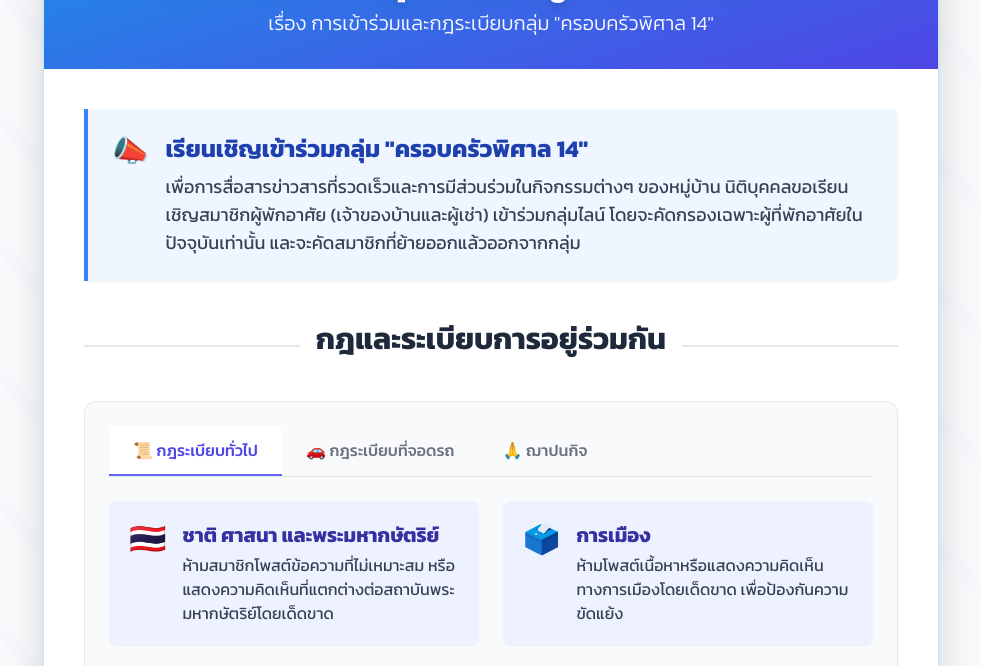
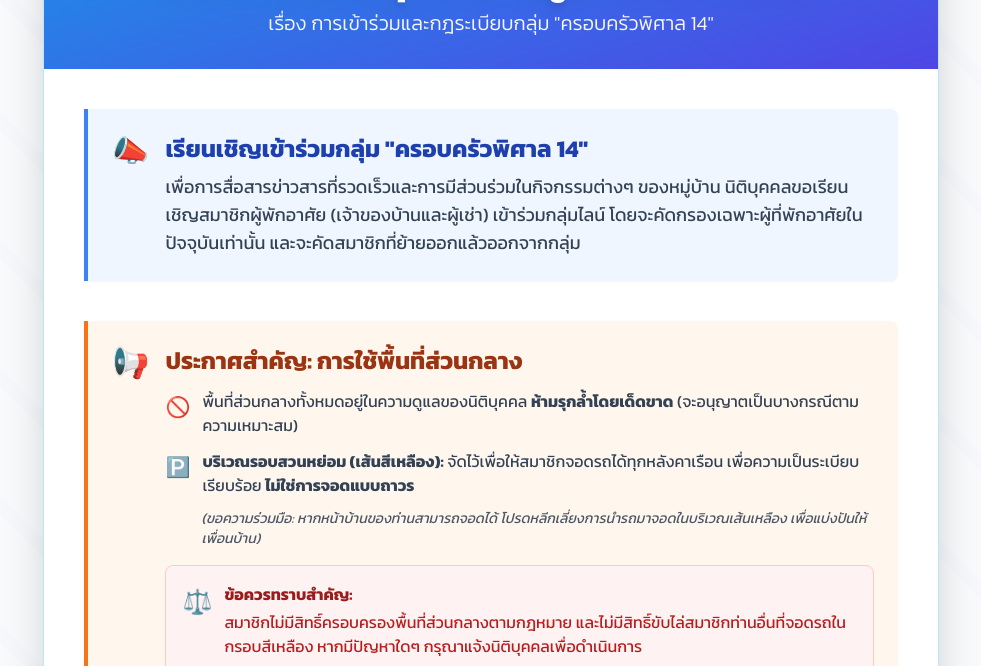
Before and after one commit to nutsom/p14, a plain HTML site: page index.html in a window 1280 px wide. Shown: the part 284-950 px from the top of the page, without its empty margins (149-1130 px from the left). Drawn offline with nearby package versions, Linux system fonts and the light colour scheme.

Commit message:
Update index.html

```diff
--- a/index.html
+++ b/index.html
@@ -75,6 +75,37 @@
                         <p class="text-slate-700 text-lg">
                             เพื่อการสื่อสารข่าวสารที่รวดเร็วและการมีส่วนร่วมในกิจกรรมต่างๆ ของหมู่บ้าน นิติบุคคลขอเรียนเชิญสมาชิกผู้พักอาศัย (เจ้าของบ้านและผู้เช่า) เข้าร่วมกลุ่มไลน์ โดยจะคัดกรองเฉพาะผู้ที่พักอาศัยในปัจจุบันเท่านั้น และจะคัดสมาชิกที่ย้ายออกแล้วออกจากกลุ่ม
                         </p>
+                    </div>
+                </div>
+            </section>
+
+            <!-- REVISED: Special Announcement Section with Emojis --><section class="mb-10">
+                <div class="bg-orange-50 border-l-4 border-orange-500 p-6 rounded-r-lg shadow-sm">
+                    <div class="flex items-start gap-4">
+                        <span class="text-3xl flex-shrink-0">📢</span>
+                        <div>
+                            <h2 class="text-2xl font-bold text-orange-800 mb-3">ประกาศสำคัญ: การใช้พื้นที่ส่วนกลาง</h2>
+                            <ul class="space-y-3 text-slate-700">
+                                <li class="flex items-start gap-3">
+                                    <span class="text-xl mt-1">🚫</span>
+                                    <div class="flex-1">พื้นที่ส่วนกลางทั้งหมดอยู่ในความดูแลของนิติบุคคล <strong>ห้ามรุกล้ำโดยเด็ดขาด</strong> (จะอนุญาตเป็นบางกรณีตามความเหมาะสม)</div>
+                                </li>
+                                <li class="flex items-start gap-3">
+                                    <span class="text-xl mt-1">🅿️</span>
+                                    <div class="flex-1"><strong>บริเวณรอบสวนหย่อม (เส้นสีเหลือง):</strong> จัดไว้เพื่อให้สมาชิกจอดรถได้ทุกหลังคาเรือน เพื่อความเป็นระเบียบเรียบร้อย <strong>ไม่ใช่การจอดแบบถาวร</strong></div>
+                                </li>
+                                <li class="pl-9 text-sm text-gray-600">
+                                    <em>(ขอความร่วมมือ: หากหน้าบ้านของท่านสามารถจอดได้ โปรดหลีกเลี่ยงการนำรถมาจอดในบริเวณเส้นเหลือง เพื่อแบ่งปันให้เพื่อนบ้าน)</em>
+                                </li>
+                            </ul>
+                            <div class="mt-4 bg-red-50 p-4 rounded-lg border border-red-200 flex items-start gap-3">
+                                 <span class="text-2xl flex-shrink-0 mt-1">⚖️</span>
+                                 <div>
+                                    <h3 class="font-bold text-red-800">ข้อควรทราบสำคัญ:</h3>
+                                    <p class="text-red-700 mt-1">สมาชิกไม่มีสิทธิ์ครอบครองพื้นที่ส่วนกลางตามกฎหมาย และไม่มีสิทธิ์ขับไล่สมาชิกท่านอื่นที่จอดรถในกรอบสีเหลือง หากมีปัญหาใดๆ กรุณาแจ้งนิติบุคคลเพื่อดำเนินการ</p>
+                                 </div>
+                            </div>
+                        </div>
                     </div>
                 </div>
             </section>
```
